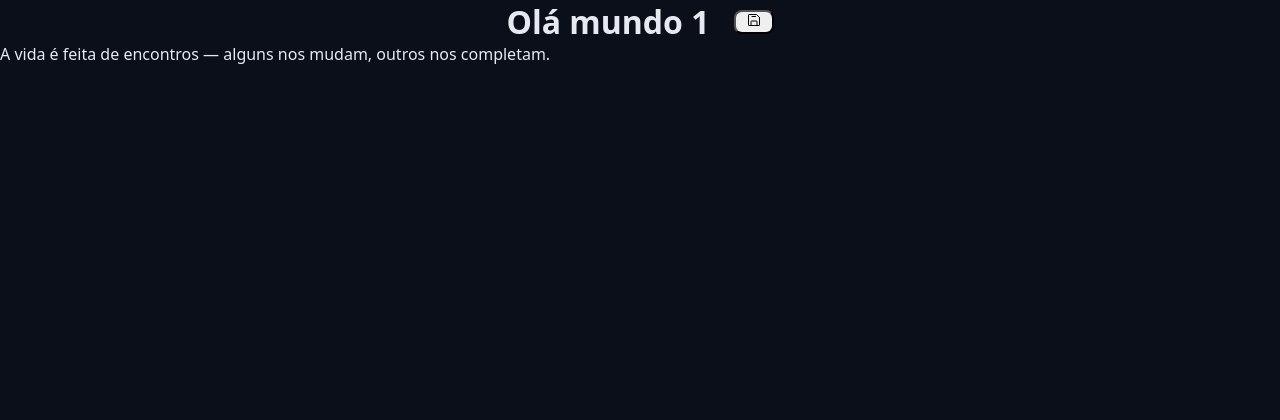
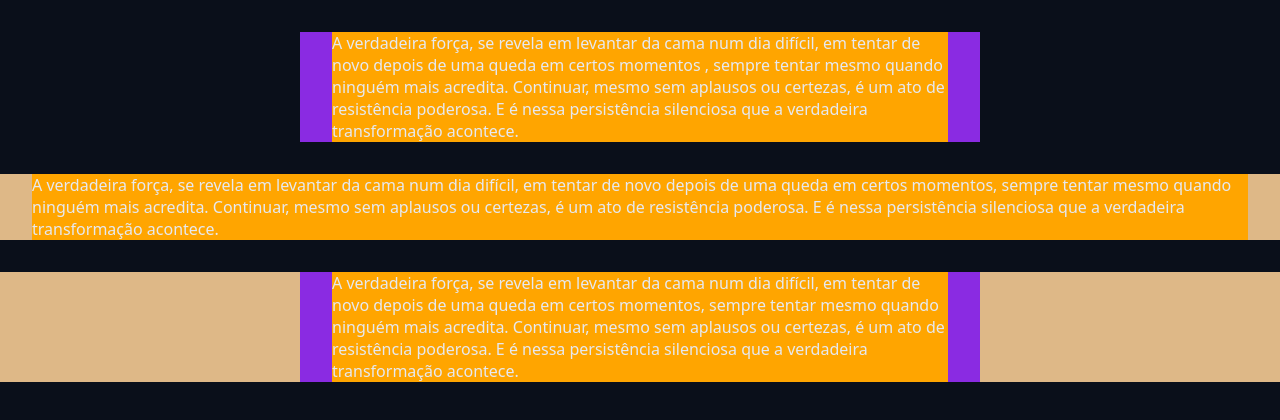
Before and after one commit to Leosansu/Project-Pomodoro, a React (Vite) app: page / in a window 1280 px wide. Shown: the top 420 px of the page. Built offline with nearby package versions, Linux system fonts and the light colour scheme.

Commit message:
Foi criado aqui, um contêiner que ocupa toda a largura da página, container-fluid.

```diff
--- a/src/App.tsx
+++ b/src/App.tsx
@@ -7,21 +7,38 @@ import './styles/global.css';
 
 
 // componente do react é uma função que utiliza o nome em pascal case
-//ex: AppCeasa
+
 export function App() {
   return (
     // jsx só pode ter um elemento pai
 // No site lucide.dev tem uma lista de icones para usar nos botões(FloppyDisk)
     <>
-      <Heading >
-        Olá mundo 1
-        <button>
-        <FloppyDisk />
-        </button>
-      </Heading>
-      <p >
-        A vida é feita de encontros — alguns nos mudam, outros nos completam.
-      </p>
+      <div className="container">
+        <div className="content">
+          <section>
+          A verdadeira força, se revela em levantar da cama num dia difícil, em tentar de novo depois de uma queda em certos momentos , sempre tentar mesmo quando ninguém mais acredita.
+          Continuar, mesmo sem aplausos ou certezas, é um ato de resistência poderosa. E é nessa persistência silenciosa que a verdadeira transformação acontece.
+          </section>
+        </div>
+      </div>
+      <div className="container-fluid">
+        <div className="content">
+          <section>
+          A verdadeira força, se revela em levantar da cama num dia difícil, em tentar de novo depois de uma queda em certos momentos, sempre tentar mesmo quando ninguém mais acredita.
+          Continuar, mesmo sem aplausos ou certezas, é um ato de resistência poderosa. E é nessa persistência silenciosa que a verdadeira transformação acontece.
+          </section>
+        </div>
+      </div>
+      <div className="container-fluid">
+      <div className="container">
+        <div className="content">
+          <section>
+          A verdadeira força, se revela em levantar da cama num dia difícil, em tentar de novo depois de uma queda em certos momentos, sempre tentar mesmo quando ninguém mais acredita.
+          Continuar, mesmo sem aplausos ou certezas, é um ato de resistência poderosa. E é nessa persistência silenciosa que a verdadeira transformação acontece.
+          </section>
+        </div>
+        </div>
+      </div>
     </>
   );
 
--- a/src/styles/global.css
+++ b/src/styles/global.css
@@ -15,3 +15,18 @@
     background: var(--gray-900);
     color: var(--text-default);
   }
+
+  .container-fluid {
+    background-color: burlywood;
+
+  }
+  .container {
+    max-width: 68rem;
+    background-color: blueviolet;
+    margin: 0 auto;
+
+  }
+  .content {
+    background-color: orange;
+    margin: 3.2rem ;
+  }
```
